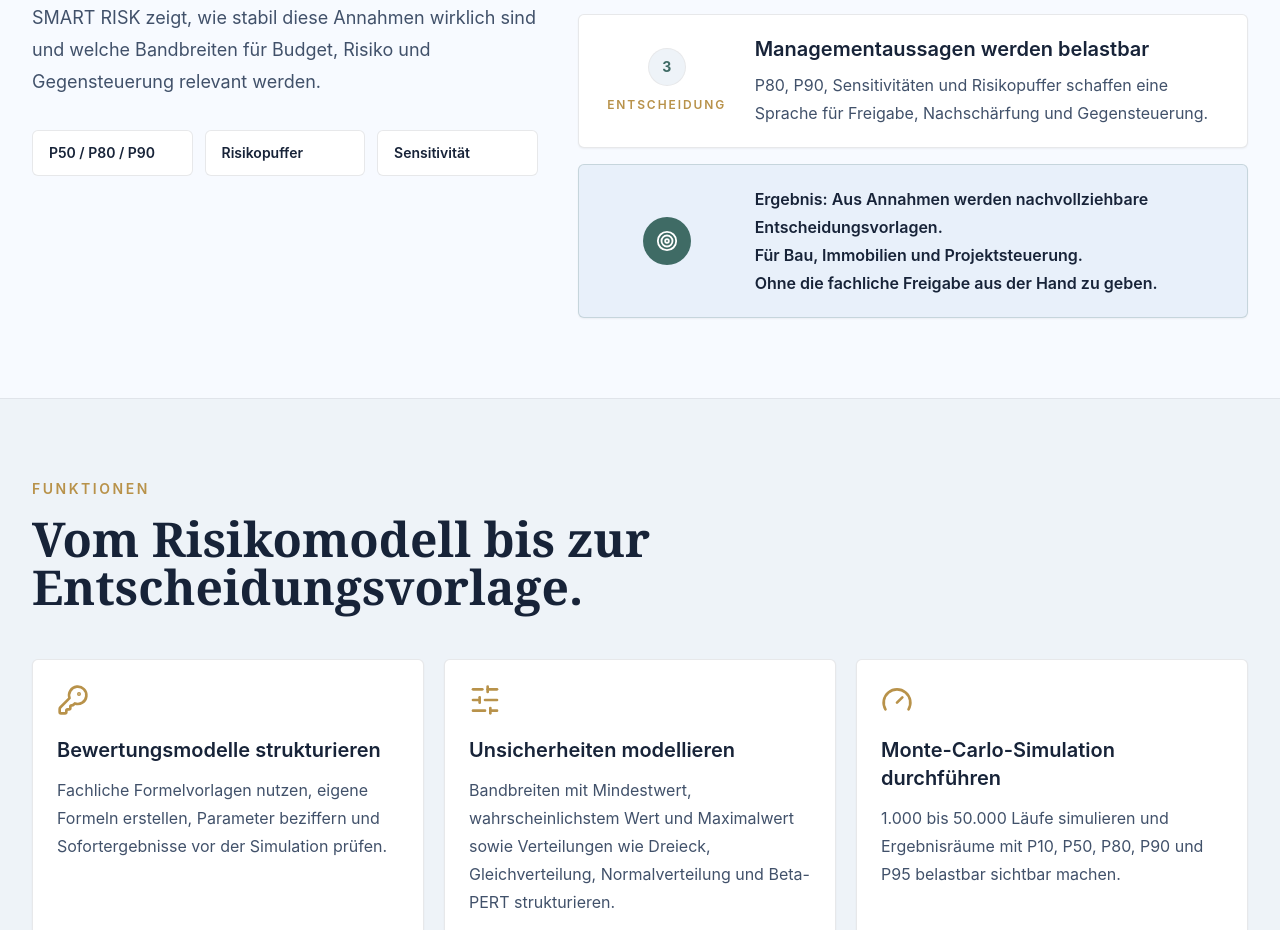
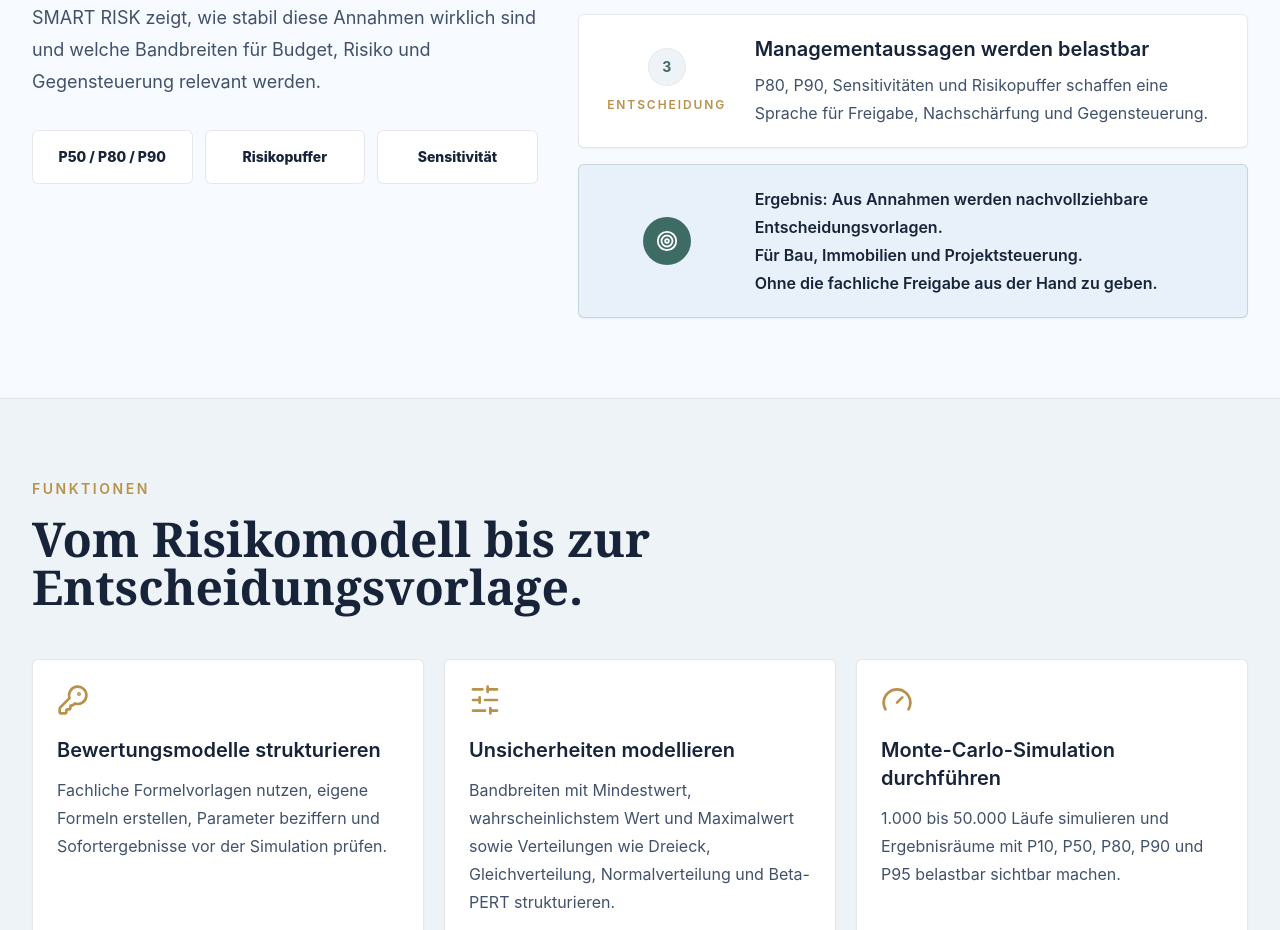
Before and after one commit to BM1964-25/SMART-RISK-Monte-Carlo-Simulation-Landingpage, a React (Vite) app: page / in a window 1280 px wide. Shown: the part 1480-2410 px from the top of the page. Built offline with nearby package versions, Linux system fonts and the light colour scheme.

Commit message:
Emphasize problem metric chips

```diff
--- a/src/App.tsx
+++ b/src/App.tsx
@@ -375,7 +375,7 @@
               {["P50 / P80 / P90", "Risikopuffer", "Sensitivität"].map((item) => (
                 <div
                   key={item}
-                  className="rounded-md border border-ink/10 bg-white px-4 py-3 text-sm font-semibold text-ink"
+                  className="grid min-h-[54px] place-items-center rounded-md border border-ink/10 bg-white px-4 py-3 text-center text-sm font-extrabold text-ink"
                 >
                   {item}
                 </div>
```
